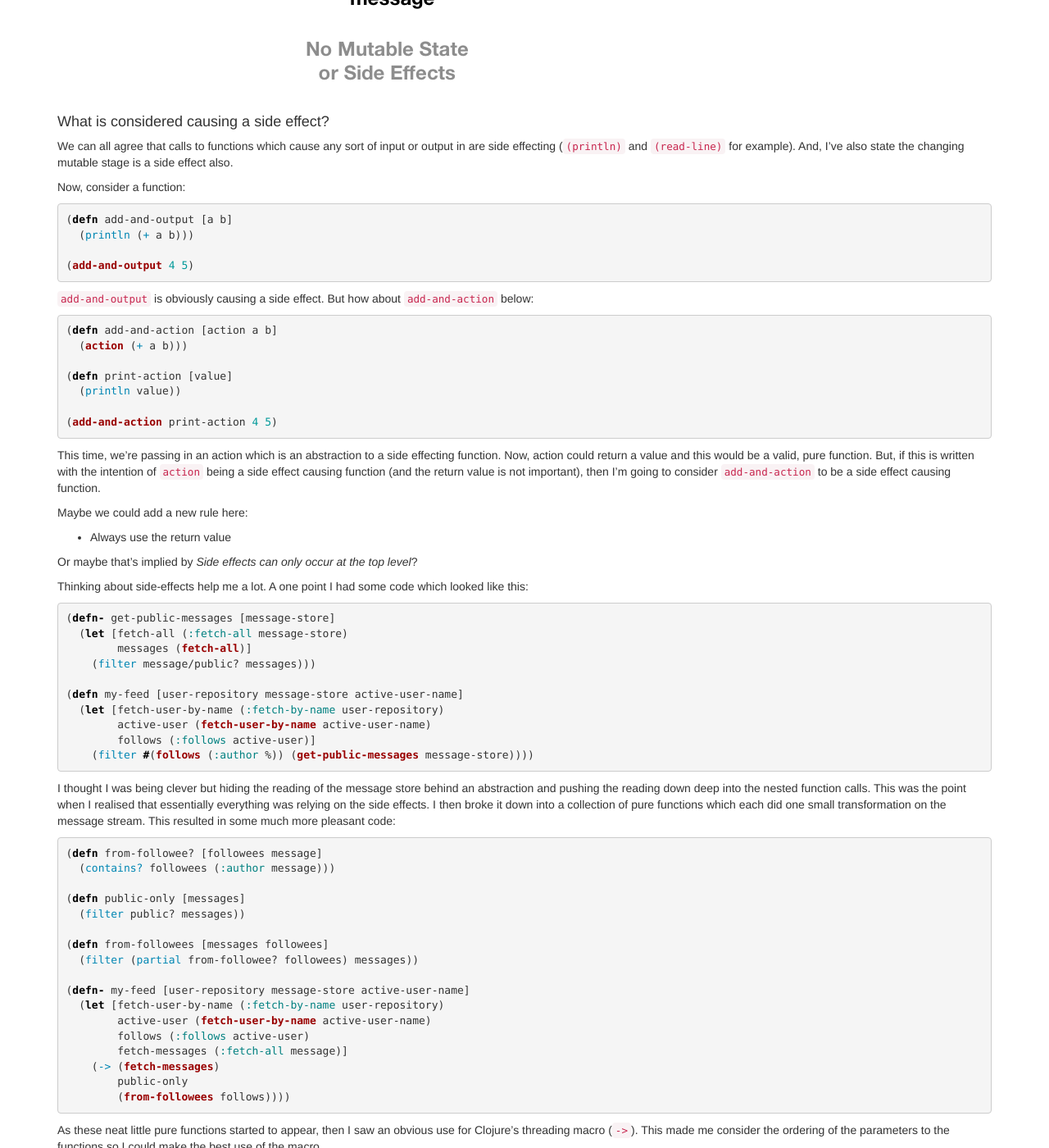
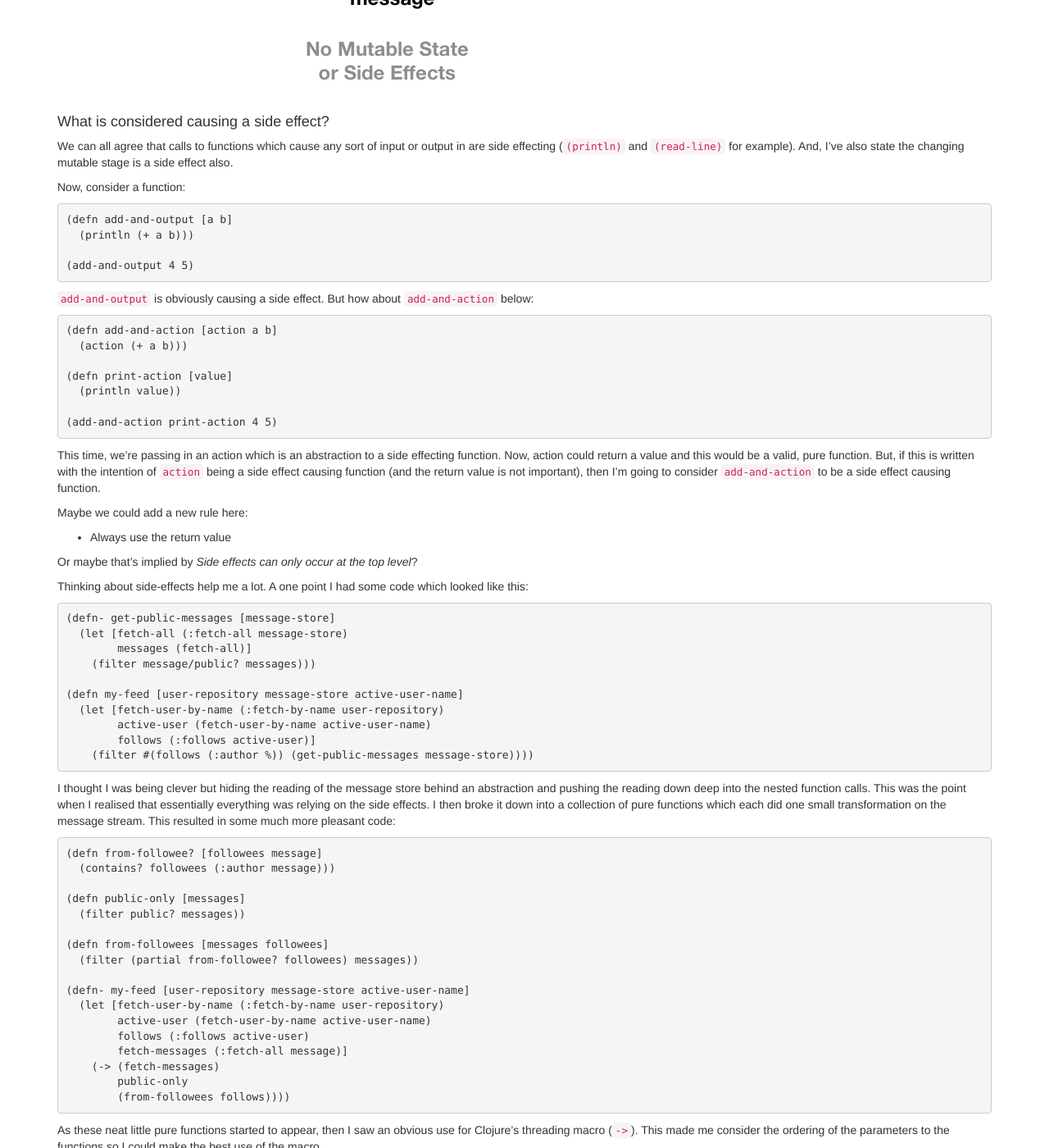
Before and after one commit to tomphp/tomphp.github.io, a Jekyll site: the page built from _posts/2015-06-21-functional-calisthenics-in-clojure.md, in a window 1280 px wide and 1400 px high, scrolled down 3332 px. Shown: the whole window at 82% size. Built offline with Jekyll 4.4.1, drawn with Linux system fonts in a browser that asks for light colours; nearby versions of some CDN libraries; library files that are not in the unit come from our copies; comment, search, counter and statistics services are not loaded; some of the changed text lies outside the part shown.

Commit message:
Fix clojure formatting

````diff
--- a/_posts/2015-06-21-functional-calisthenics-in-clojure.md
+++ b/_posts/2015-06-21-functional-calisthenics-in-clojure.md
@@ -144,7 +144,7 @@ is a bit less obvious though?
 
 In Clojure, this is saying to prefer this:
 
-```clojure
+```
 (defn make [author message]
   (let [mention-matches (re-seq #"@([A-Za-z0-9]*)" message)
         mentions (map second mention-matches)
@@ -155,7 +155,7 @@ In Clojure, this is saying to prefer this:
 
 over
 
-```clojure
+```
 (defn make [author message]
   (Message. author
             message
@@ -176,13 +176,13 @@ possible. For this reason, this rule gets the thumbs up from me.
 
 There are 2 syntaxes for creating anonymous functions in Clojure:
 
-```clojure
+```
 (fn [value] (* value value))
 ```
 
 And:
 
-```clojure
+```
 #(* % %)
 ```
 
@@ -228,7 +228,7 @@ I've also state the changing mutable stage is a side effect also.
 
 Now, consider a function:
 
-```clojure
+```
 (defn add-and-output [a b]
   (println (+ a b)))
 
@@ -238,7 +238,7 @@ Now, consider a function:
 `add-and-output` is obviously causing a side effect. But how about
 `add-and-action` below:
 
-```clojure
+```
 (defn add-and-action [action a b]
   (action (+ a b)))
 
@@ -263,7 +263,7 @@ Or maybe that's implied by *Side effects can only occur at the top level*?
 Thinking about side-effects help me a lot. A one point I had some code which
 looked like this:
 
-```clojure
+```
 (defn- get-public-messages [message-store]
   (let [fetch-all (:fetch-all message-store)
         messages (fetch-all)]
@@ -283,7 +283,7 @@ relying on the side effects. I then broke it down into a collection of pure
 functions which each  did one small transformation on the message
 stream. This resulted in some much more pleasant code:
 
-```clojure
+```
 (defn from-followee? [followees message]
   (contains? followees (:author message)))
 
@@ -329,14 +329,14 @@ I've come to the conclusion that I don't think this is right for Clojure.
 
 Take this example from my code:
 
-```clojure
+```
 (defn- timeline-for-user [fetch-messages user-name]
   (-> (fetch-messages)
       messages/public-only
       (messages/authored-by user-name)))
 ```
 
-```clojure
+```
 (defn public-only [messages]
   (filter public? messages))
 
@@ -344,14 +344,14 @@ Take this example from my code:
   (filter (partial message/authored-by? author-name) messages))
 ```
 
-```clojure
+```
 (defn authored-by? [author-name message]
   (= (:author message) author-name))
 ```
 
 I tried re-writing this like so:
 
-```clojure
+```
 ; This is outside the "domain model" so I'm allowing the parameters
 (defn- timeline-for-user [fetch-messages user-name]
   (let [authored-by (messages/authored-by username)]
@@ -360,7 +360,7 @@ I tried re-writing this like so:
         messages/authored-by)))
 ```
 
-```clojure
+```
 (defn public-only [messages]
   (filter public? messages))
 
@@ -368,7 +368,7 @@ I tried re-writing this like so:
   (partial filter (message/authored-by author-name) messages))
 ```
 
-```clojure
+```
 (defn authored-by [author-name]
   (fn [message] (= (:author message) author-name)))
 ```
````
